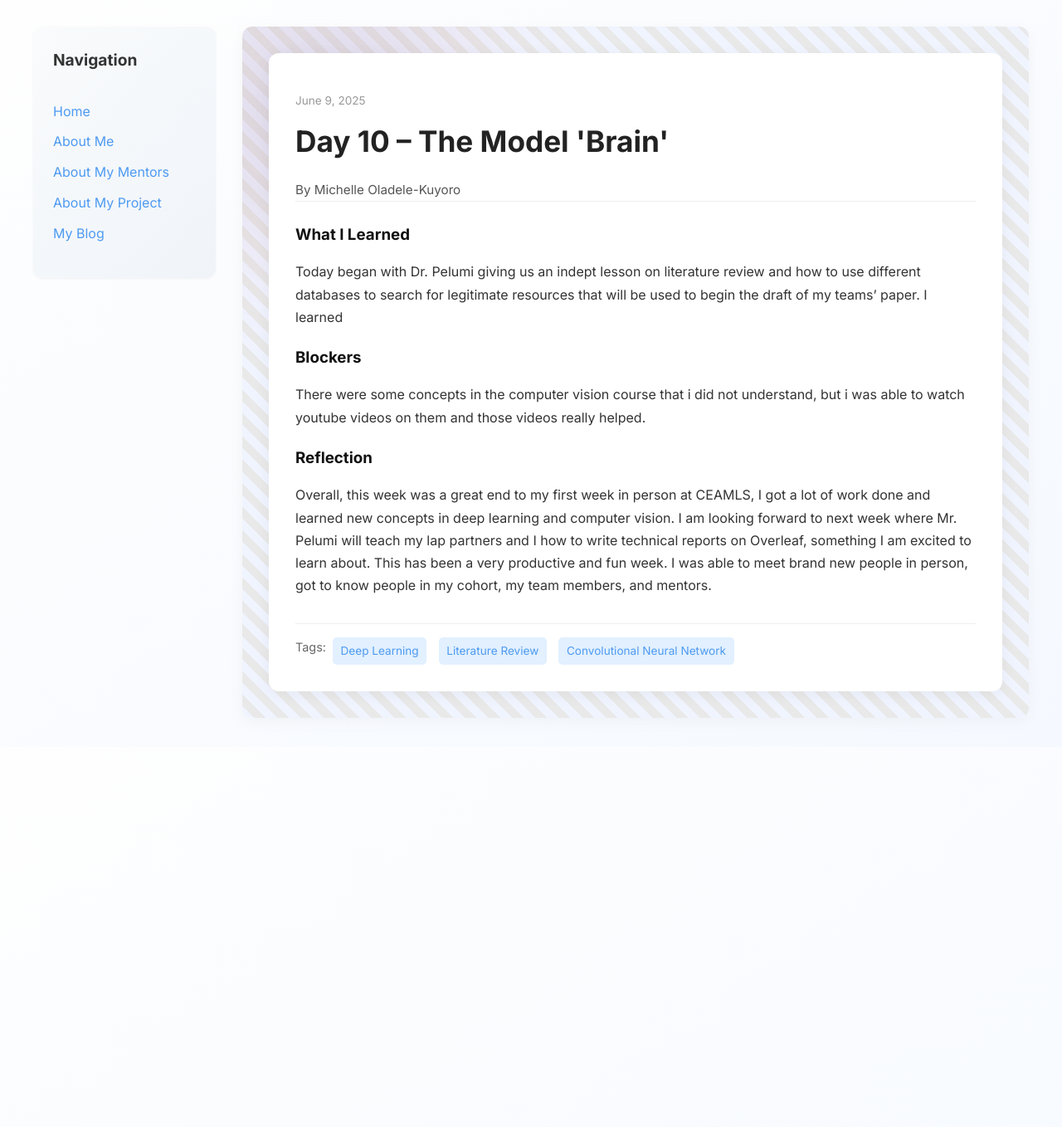
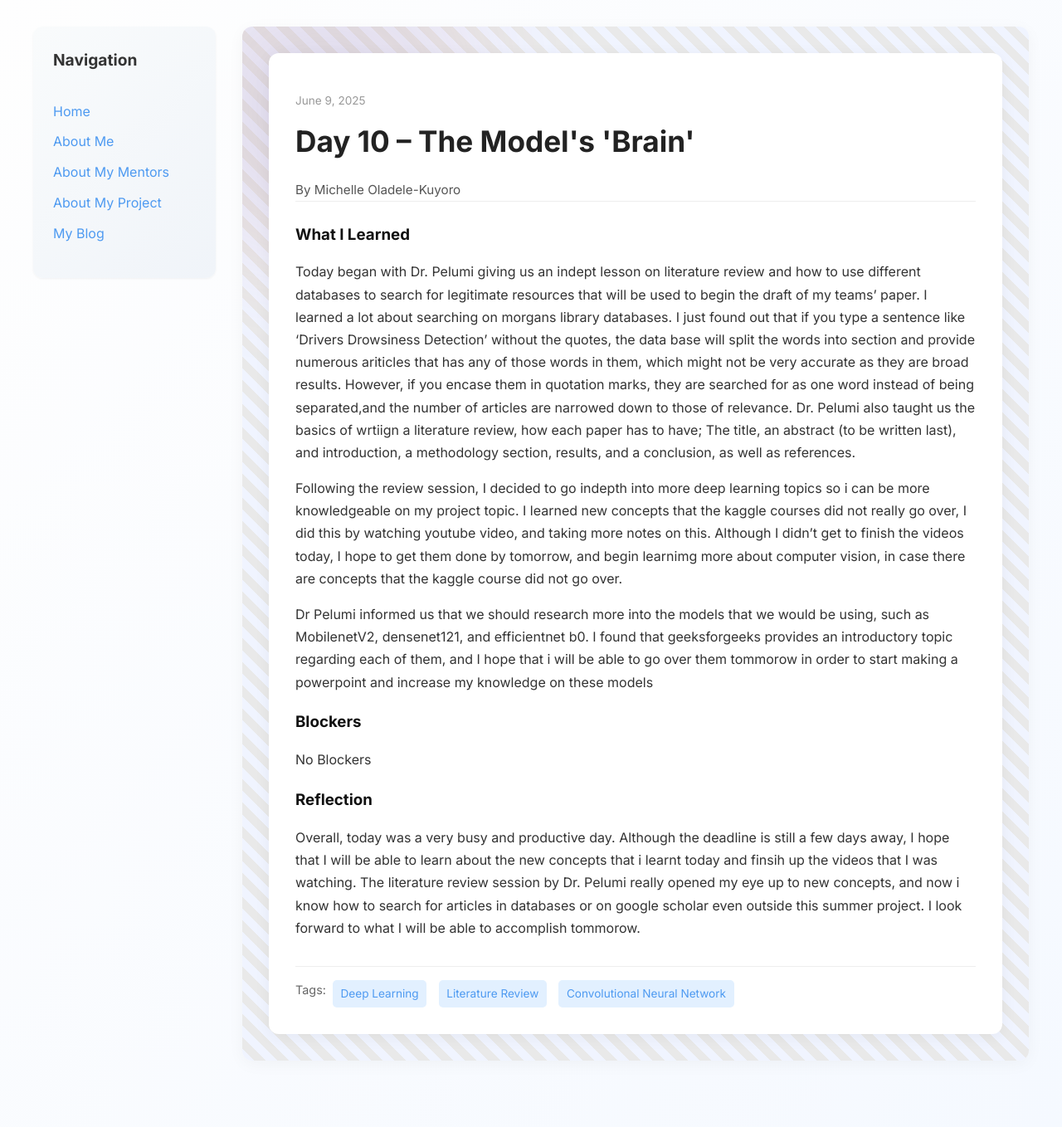
Before and after one commit to Miola585/Miola585.github.io, a Jekyll site: the page built from _posts/2025-06-09-day-10.md, in a window 1280 px wide. Shown: the whole page at 83% size. Built offline with Jekyll 4.4.1, drawn with Linux system fonts in a browser that asks for light colours; before the commit the page ends 900 px from its top, so only the background shows below that.

Commit message:
Update 2025-06-09-day-10.md

```diff
--- a/_posts/2025-06-09-day-10.md
+++ b/_posts/2025-06-09-day-10.md
@@ -1,17 +1,21 @@
 ---
 layout: post
-title: "Day 10 – The Model 'Brain' "
+title: "Day 10 – The Model's 'Brain' "
 date: 2025-06-09
 author: Michelle Oladele-Kuyoro
 permalink: /day10.html
 tags: ["Deep Learning", "Literature Review", "Convolutional Neural Network"]
 
 what_i_learned: |
-  Today began with Dr. Pelumi giving us an indept lesson on literature review and how to use different databases to search for legitimate resources that will be used to begin the draft of my teams' paper. I learned
+  Today began with Dr. Pelumi giving us an indept lesson on literature review and how to use different databases to search for legitimate resources that will be used to begin the draft of my teams' paper. I learned a lot about searching on morgans library databases. I just found out that if you type a sentence like 'Drivers Drowsiness Detection' without the quotes, the data base will split the words into section and provide numerous ariticles that has any of those words in them, which might not be very accurate as they are broad results. However, if you encase them in quotation marks, they are searched for as one word instead of being separated,and the number of articles are narrowed down to those of relevance. Dr. Pelumi also taught us the basics of wrtiign a literature review, how each paper has to have; The title, an abstract (to be written last), and introduction, a methodology section, results, and a conclusion, as well as references.
+
+  Following the review session, I decided to go indepth into more deep learning topics so i can be more knowledgeable on my project topic. I learned new concepts that the kaggle courses did not really go over, I did this by watching youtube video, and taking more notes on this. Although I didn't get to finish the videos today, I hope to get them done by tomorrow, and begin learnimg more about computer vision, in case there are concepts that the kaggle course did not go over.
+
+  Dr Pelumi informed us that we should research more into the models that we would be using, such as MobilenetV2, densenet121, and efficientnet b0. I found that geeksforgeeks provides an introductory topic regarding each of them, and I hope that i will be able to go over them tommorow in order to start making a powerpoint and increase my knowledge on these models
 
 blockers: |
-  There were some concepts in the computer vision course that i did not understand, but i was able to watch youtube videos on them and those videos really helped.
+  No Blockers
 
 reflection: |
-  Overall, this week was a great end to my first week in person at CEAMLS, I got a lot of work done and learned new concepts in deep learning and computer vision. I am looking forward to next week where Mr. Pelumi will teach my lap partners and I how to write technical reports on Overleaf, something I am excited to learn about. This has been a very productive and fun week. I was able to meet brand new people in person, got to know people in my cohort, my team members, and mentors.
+  Overall, today was a very busy and productive day. Although the deadline is still a few days away, I hope that I will be able to learn about the new concepts that i learnt today and finsih up the videos that I was watching. The literature review session by Dr. Pelumi really opened my eye up to new concepts, and now i know how to search for articles in databases or on google scholar even outside this summer project. I look forward to what I will be able to accomplish tommorow.
 ---
```
